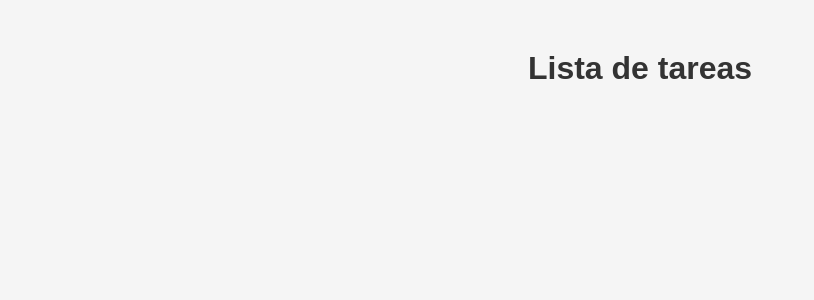
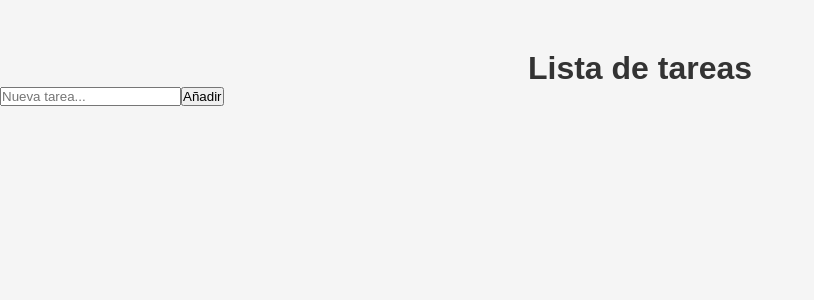
Before and after one commit to xianleonromero/todo-list, a React (Create React App) app: page / in a window 1280 px wide. Shown: the top 300 px of the page, without its empty margins (0-814 px from the left). Built offline with nearby package versions, Linux system fonts and the light colour scheme.

Commit message:
creación de componente de input

```diff
--- a/src/App.js
+++ b/src/App.js
@@ -1,8 +1,10 @@
 import './App.css';
+import TaskInput from './components/TaskInput';
 function App() {
   return (
     <div>
       <h1>Lista de tareas</h1>
+      <TaskInput/>
     </div>
   );
 }
--- /dev/null
+++ b/src/components/TaskInput.js
@@ -0,0 +1,10 @@
+function TaskInput() {
+  return (
+    <div>
+      <input type="text" placeholder="Nueva tarea..." />
+      <button>Añadir</button>
+    </div>
+  );
+}
+
+export default TaskInput;
```
